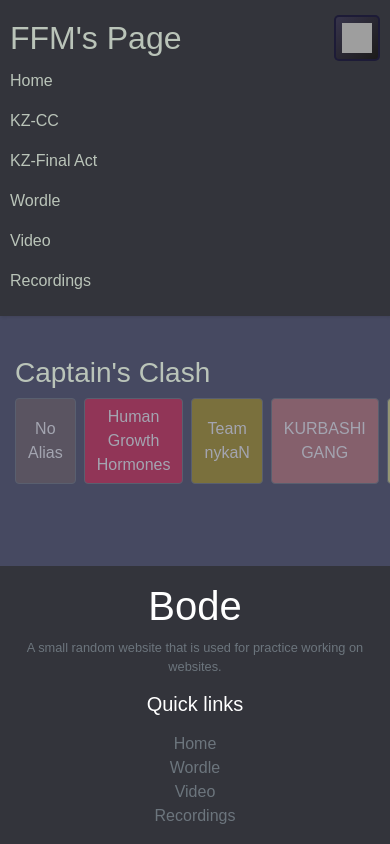
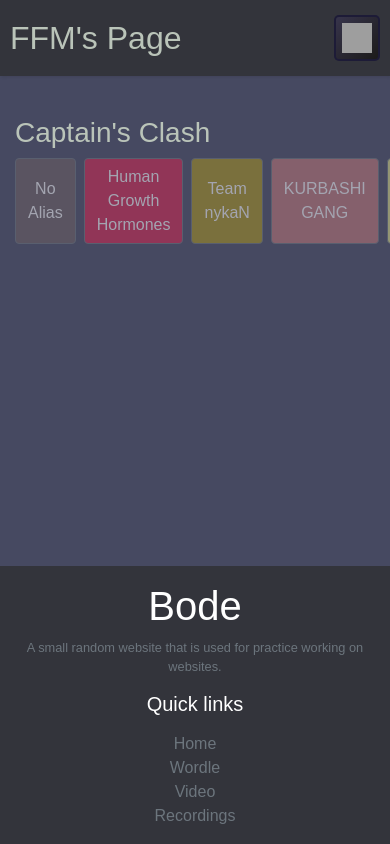
Before and after one commit to bodechristian/bodechristian.github.io, a React (Create React App) app: page /kzCC in a window 390 px wide. Shown: the top 844 px of the page. Built offline with nearby package versions, Linux system fonts and the light colour scheme; grey boxes are pictures that could not be loaded; the HTML template or start-up script is replaced by a standard one.

Commit message:
fixed footer links and changed navbar default on mobile to false

```diff
--- a/src/App.css
+++ b/src/App.css
@@ -40,6 +40,10 @@ body {
   border: solid 2px transparent;
   border-radius: 5px;
   background: linear-gradient(135deg, #37344b, #1c1b1a) padding-box, #1d1b37 border-box;
+}
+
+.nav-item-footer > * {
+  padding: 0 !important;
 }
 
 a {
--- a/src/App.scss
+++ b/src/App.scss
@@ -44,6 +44,10 @@ body {
   background:
     linear-gradient(135deg, #37344b, #1c1b1a) padding-box,
     #1d1b37 border-box;
+}
+
+.nav-item-footer > * {
+  padding: 0 !important;
 }
 
 
--- a/src/Footer.jsx
+++ b/src/Footer.jsx
@@ -1,4 +1,5 @@
 import React from 'react';
+import { Link } from "react-router-dom";
 
 const Footer = () => {
     return (
@@ -13,10 +14,18 @@ const Footer = () => {
                     <div className="col-md-3">
                         <h5 className="text-white mb-3">Quick links</h5>
                         <ul className="list-unstyled text-muted mb-0">
-                            <li><a href="/">Home</a></li>
-                            <li><a href="/wordle">Wordle</a></li>
-                            <li><a href="/video">Video</a></li>
-                            <li><a href="/recordings">Recordings</a></li>
+                            <li className='nav-item nav-item-footer'>
+                                <Link to="/" className='nav-link'>Home</Link>
+                            </li>
+                            <li className='nav-item nav-item-footer'>
+                                <Link to="/wordle" className='nav-link'>Wordle</Link>
+                            </li>
+                            <li className='nav-item nav-item-footer'>
+                                <Link to="/video" className='nav-link'>Video</Link>
+                            </li>
+                            <li className='nav-item nav-item-footer'>
+                                <Link to="/recordings" className='nav-link'>Recordings</Link>
+                            </li>
                         </ul>
                     </div>
                     <div className="col-md-3"></div>
--- a/src/Navbar.jsx
+++ b/src/Navbar.jsx
@@ -4,7 +4,7 @@ import kl from './assets/pieces/Chess_klt60.png';
 
 
 const Navbar = () => {
-  const [showSidebar, setShowSidebar] = React.useState(true);
+  const [showSidebar, setShowSidebar] = React.useState(false);
 
   return (
     <nav className='navbar navbar-expand-lg'>
```
Also changed, not shown: 1 other file (tests, documents, lock files or other folders).
